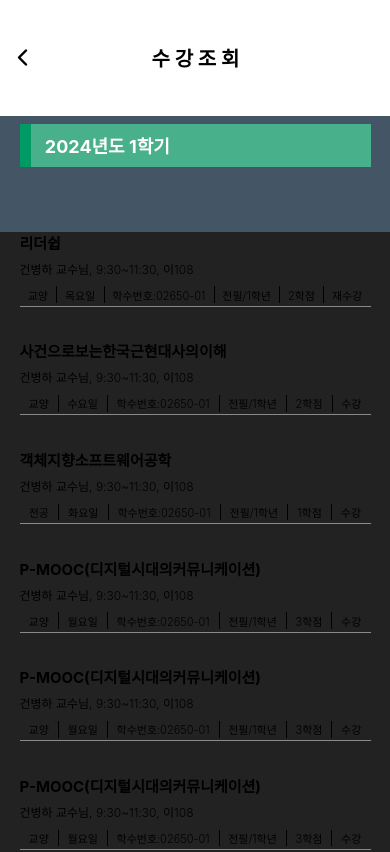
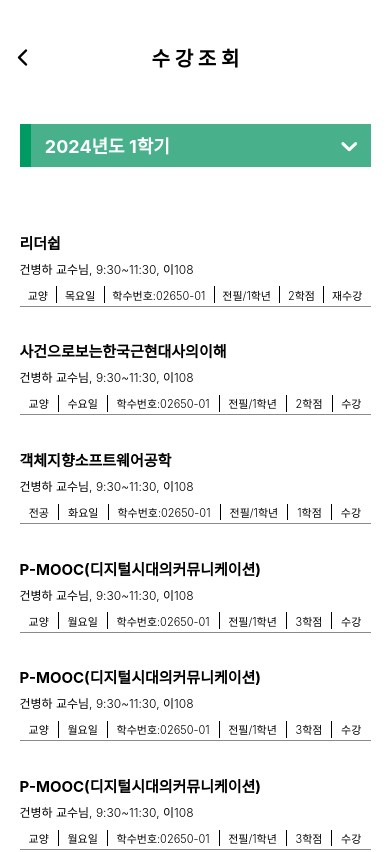
Before and after one commit to PTU-Graduate/Ryu_Front, a React Native app: screen /CourseCheck in a window 390 px wide. Shown: the top 852 px of the page. Built offline with nearby package versions, Linux system fonts and the light colour scheme; no server answers; what react-native-calendars, react-native-status-bar-height would draw is missing.

Commit message:
feat/배포 해야할것

```diff
--- a/src/components/AllSrcComponets/AllBackground.tsx
+++ b/src/components/AllSrcComponets/AllBackground.tsx
@@ -10,6 +10,10 @@ import AllBackgroundStyles from '../../styles/AllSrcStyles/AllBackgroundStyles';
 import {deviceHeight} from '../../utils/DeviceUtils';
 
 interface AllBackgroundProps {
+  children?: React.ReactNode;
+}
+
+interface AllBackground2Props {
   children?: React.ReactNode;
   srcbottom: number;
 }
@@ -27,7 +31,7 @@ export const AllBackground: React.FC<AllBackgroundProps> = ({children}) => {
   );
 };
 
-export const AllScrollBackground: React.FC<AllBackgroundProps> = ({
+export const AllScrollBackground: React.FC<AllBackground2Props> = ({
   children,
   srcbottom,
 }) => {
--- a/src/screens/AttendanceInquiryScreen/AttendanceInquiry.tsx
+++ b/src/screens/AttendanceInquiryScreen/AttendanceInquiry.tsx
@@ -1,10 +1,7 @@
-import {View, Text, TouchableOpacity} from 'react-native';
+import {View} from 'react-native';
 import React from 'react';
 import {AllBackground} from '../../components/AllSrcComponets/AllBackground';
 import {AllTitleTopBarCompo} from '../../components/MainSrcCompo/TopBarCompo';
-import AllTextStyles from '../../styles/AllSrcStyles/AllTextStyles';
-import {deviceHeight, deviceWidth} from '../../utils/DeviceUtils';
-import Icon from 'react-native-vector-icons/Entypo';
 import {DetailBar} from '../../components/AttendanceInquiryComponet/AttendanceInquiryCompo';
 import {IconGreenViewBar} from '../../components/AllSrcComponets/AllViewBar';
 
--- a/src/screens/BottomTabScreens/DrawerBurgur.tsx
+++ b/src/screens/BottomTabScreens/DrawerBurgur.tsx
@@ -2,7 +2,7 @@ import {View, Text} from 'react-native';
 import React from 'react';
 
 const DrawerBurgur = () => {
-  console.log('호출 됌');
+  console.log('호출 damm~');
   return (
     <View>
       <Text>DrawerBurgur</Text>
--- a/src/screens/ChangePasswordScreen/ChangePassword.tsx
+++ b/src/screens/ChangePasswordScreen/ChangePassword.tsx
@@ -2,10 +2,7 @@ import {View, Text, TouchableOpacity} from 'react-native';
 import React from 'react';
 import {AllBackground} from '../../components/AllSrcComponets/AllBackground';
 import {AllTitleTopBarCompo} from '../../components/MainSrcCompo/TopBarCompo';
-import {
-  ChangePasswordInput,
-  SignLogInput,
-} from '../../components/AllSrcComponets/AllInputCompo';
+import {ChangePasswordInput} from '../../components/AllSrcComponets/AllInputCompo';
 import {deviceHeight, deviceWidth} from '../../utils/DeviceUtils';
 import AllTextStyles from '../../styles/AllSrcStyles/AllTextStyles';
 
--- a/src/screens/CourseCheckScreen/CourseCheck.tsx
+++ b/src/screens/CourseCheckScreen/CourseCheck.tsx
@@ -5,19 +5,19 @@ import {
   AllScrollBackground,
 } from '../../components/AllSrcComponets/AllBackground';
 import {AllTitleTopBarCompo} from '../../components/MainSrcCompo/TopBarCompo';
-import {GreenViewBar} from '../../components/AllSrcComponets/AllViewBar';
+import {IconGreenViewBar} from '../../components/AllSrcComponets/AllViewBar';
 import {CCDetailBar} from '../../components/CouresewCheckComponents/CourseCheckCompo';
 
 const CourseCheck = () => {
   return (
-    <AllScrollBackground>
+    <AllScrollBackground srcbottom={0.5}>
       <View style={{flex: 1}}>
         <AllTitleTopBarCompo text="수 강 조 회" />
       </View>
-      <View style={{flex: 1, backgroundColor: '#456'}}>
-        <GreenViewBar text="2024년도 1학기" />
+      <View style={{flex: 1}}>
+        <IconGreenViewBar text="2024년도 1학기" />
       </View>
-      <View style={{flex: 9, backgroundColor: '#222'}}>
+      <View style={{flex: 9}}>
         <CCDetailBar
           titleText="리더쉽"
           detailText="건병하 교수님, 9:30~11:30, 이108"
--- a/src/screens/FreeShuttleBusScreen/FreeShuttleBus.tsx
+++ b/src/screens/FreeShuttleBusScreen/FreeShuttleBus.tsx
@@ -1,6 +1,6 @@
 import {View, Text, DeviceEventEmitter} from 'react-native';
 import React from 'react';
-import {AllBackground} from '../../components/AllSrcComponets/AllBackground';
+import {AllScrollBackground} from '../../components/AllSrcComponets/AllBackground';
 import {AllTitleTopBarCompo} from '../../components/MainSrcCompo/TopBarCompo';
 import {TouchableOpacity} from 'react-native-gesture-handler';
 import {deviceHeight, deviceWidth} from '../../utils/DeviceUtils';
@@ -11,7 +11,7 @@ import {
 
 const FreeShuttleBus = () => {
   return (
-    <AllBackground>
+    <AllScrollBackground srcbottom={0}>
       <View style={{flex: 1}}>
         <AllTitleTopBarCompo text="셔틀버스 시간조회"></AllTitleTopBarCompo>
       </View>
@@ -88,7 +88,7 @@ const FreeShuttleBus = () => {
           1661 - 1248
         </Text>
       </View>
-    </AllBackground>
+    </AllScrollBackground>
   );
 };
 
--- a/src/screens/GradeScreens/Grade.tsx
+++ b/src/screens/GradeScreens/Grade.tsx
@@ -14,7 +14,7 @@ import {deviceHeight} from '../../utils/DeviceUtils';
 
 const Grade = () => {
   return (
-    <AllScrollBackground>
+    <AllScrollBackground srcbottom={0.1}>
       <View style={{flex: 1}}>
         <AllTitleTopBarCompo text="성 적 조 회"></AllTitleTopBarCompo>
       </View>
```
Also changed, not shown: 1 other file (tests, documents, lock files or other folders).
